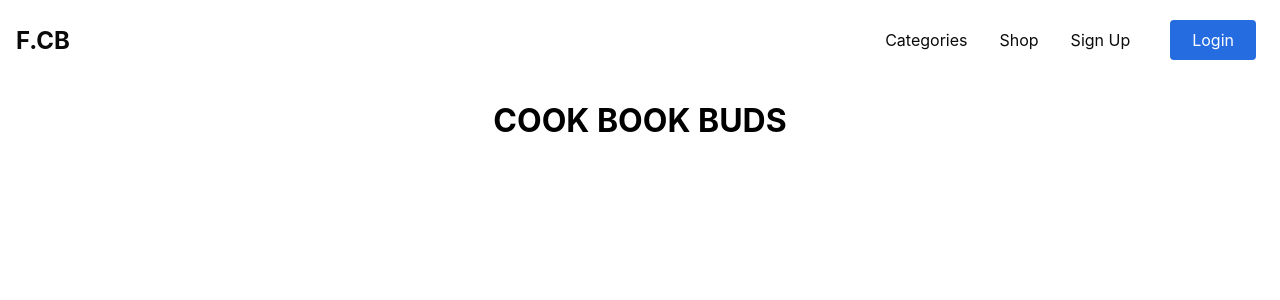
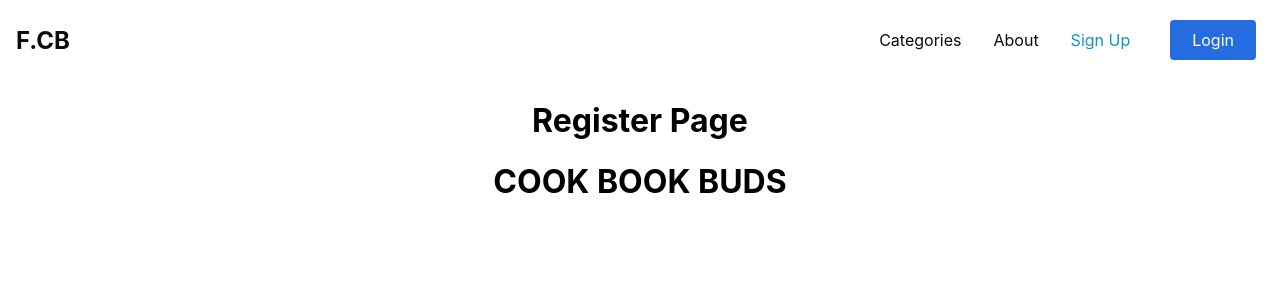
Before and after one commit to Build-Week-Secret-Family-Cookbook/front-end, a React (Create React App) app in the folder cookbook/: page /register in a window 1280 px wide. Shown: the top 300 px of the page. Built offline with nearby package versions, Linux system fonts and the light colour scheme.

Commit message:
set up routes

```diff
--- a/cookbook/src/App.js
+++ b/cookbook/src/App.js
@@ -4,6 +4,11 @@ import { Routes, Route } from 'react-router-dom';
 
 import Navbar from './components/Navbar';
 import About from './components/pages/About';
+import Categories from './components/pages/Categories';
+import Login from './components/pages/Login';
+import Register from './components/pages/Register';
+import Logout from './components/pages/Logout'
+
 function App() {
   return (
     <div className="App">
@@ -11,6 +16,12 @@ function App() {
 
       <Routes>
         <Route exact path="/about" element={<About />} />
+        <Route exact path="/categories" element={<Categories />} />
+        <Route exact path="/login" element={<Login />} />
+        <Route exact path="/register" element={<Register />} />
+        <Route exact path="/logout" element={<Logout />} />
+
+
       </Routes>
       <h1>COOK BOOK BUDS</h1>
     </div>
--- a/cookbook/src/components/Navbar/index.js
+++ b/cookbook/src/components/Navbar/index.js
@@ -22,10 +22,10 @@ const Navbar = () => {
           <NavLink to="/categories" activeStyle>
             Categories
           </NavLink>
-          <NavLink to="/shop" activeStyle>
-            Shop
+          <NavLink to="/about" activeStyle>
+            About
           </NavLink>
-          <NavLink to="/sign-up" activeStyle>
+          <NavLink to="/register" activeStyle>
             Sign Up
           </NavLink>
           <NavBtnLink to="/login" activeStyle>
--- a/cookbook/src/components/pages/Categories.js
+++ b/cookbook/src/components/pages/Categories.js
@@ -0,0 +1,9 @@
+import React from 'react';
+
+const Categories = () => {
+return (
+  <h1>Categories Page</h1>
+)
+}
+
+export default Categories;
--- a/cookbook/src/components/pages/Login.js
+++ b/cookbook/src/components/pages/Login.js
@@ -0,0 +1,9 @@
+import React from 'react';
+
+const Login = () => {
+return (
+  <h1>Login Page</h1>
+)
+}
+
+export default Login;
--- a/cookbook/src/components/pages/Logout.js
+++ b/cookbook/src/components/pages/Logout.js
@@ -0,0 +1,9 @@
+import React from 'react';
+
+const Logout = () => {
+return (
+  <h1>Logout Page</h1>
+)
+}
+
+export default Logout;
--- a/cookbook/src/components/pages/Register.js
+++ b/cookbook/src/components/pages/Register.js
@@ -0,0 +1,9 @@
+import React from 'react';
+
+const Register = () => {
+return (
+  <h1>Register Page</h1>
+)
+}
+
+export default Register;
```
Also changed, not shown: cookbook/src/components/pages/Account.js (+9 -0 lines).
